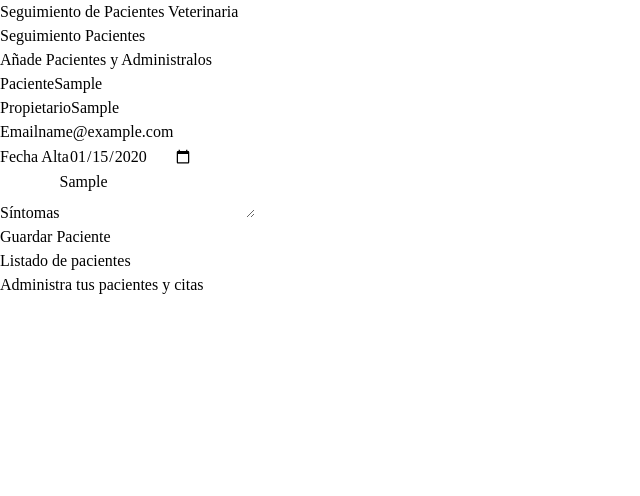
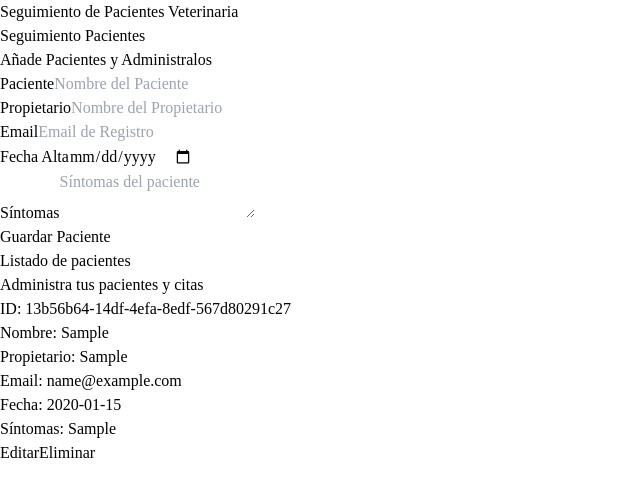
Before and after one commit to BryanLlana/Admin_patients, a React (Vite) app: page / in a window 1280 px wide. Both pictures are taken after typing "Sample", "Sample", "name@example.com", "2020-01-15", "Sample" into the empty fields and a click on the input "Guardar Paciente". Shown: the top 496 px of the page, without its empty margins (0-640 px from the left). Built offline with nearby package versions, Linux system fonts and the light colour scheme.

Commit message:
List patients ready

```diff
--- /dev/null
+++ b/src/components/PatientDetailItem.tsx
@@ -0,0 +1,14 @@
+type Props = {
+  label: string,
+  data: string
+}
+
+const PatientDetailItem = ({label, data}: Props) => {
+  return (
+    <p className="font-bold mb-1 text-gray-700 uppercase">{label}:
+      <span className="font-normal normal-case"> {data}</span>
+    </p>
+  )
+}
+
+export default PatientDetailItem
--- /dev/null
+++ b/src/components/PatientDetails.tsx
@@ -0,0 +1,35 @@
+import { PatientWithId } from "../types"
+import PatientDetailItem from "./PatientDetailItem"
+
+type Props = {
+  patient: PatientWithId
+}
+
+const PatientDetails = ({patient}: Props) => {
+  const { id, name, caretaker, date, email, symptoms } = patient
+  return (
+    <div className="mx-5 my-5 px-5 py-5 bg-white shadow-md rounded-xl">
+      <PatientDetailItem label="ID" data={id} />
+      <PatientDetailItem label="Nombre" data={name} />
+      <PatientDetailItem label="Propietario" data={caretaker} />
+      <PatientDetailItem label="Email" data={email} />
+      <PatientDetailItem label="Fecha" data={date.toString()} />
+      <PatientDetailItem label="Síntomas" data={symptoms} />
+
+      <div className="flex gap-10 mt-5">
+        <button
+          type="button"
+          className="py-2 px-10 bg-indigo-600 hover:bg-indigo-700 text-white font-bold rounded-lg"
+        >Editar
+        </button>
+        <button
+          type="button"
+          className="py-2 px-10 bg-red-600 hover:bg-red-700 text-white font-bold rounded-lg"
+        >Eliminar
+        </button>
+      </div>
+    </div>
+  )
+}
+
+export default PatientDetails
--- a/src/components/PatientForm.tsx
+++ b/src/components/PatientForm.tsx
@@ -5,10 +5,11 @@ import { usePatientStore } from '../store'
 
 const PatientForm = () => {
   const addPatient = usePatientStore(state => state.addPatient)
-  const { register, handleSubmit, formState: { errors } } = useForm<Patient>()
+  const { register, handleSubmit, formState: { errors }, reset } = useForm<Patient>()
 
   const registerPatient = (data: Patient) => {
     addPatient(data)
+    reset()
   }
 
   return (
--- a/src/components/PatientsList.tsx
+++ b/src/components/PatientsList.tsx
@@ -1,7 +1,13 @@
+import { useEffect } from "react"
 import { usePatientStore } from "../store"
+import PatientDetails from "./PatientDetails"
 
 const PatientsList = () => {
   const patients = usePatientStore(state => state.patients)
+
+  useEffect(() => {
+    localStorage.setItem('patients', JSON.stringify(patients))
+  }, [patients])
 
   return (
     <div className="md:w-1/2 lg:w-3/5 md:h-screen overflow-y-scroll">
@@ -19,6 +25,9 @@ const PatientsList = () => {
             Administra tus
             <span className="text-indigo-600 font-bold"> pacientes y citas</span>
           </p>
+          {patients.map(patient => (
+            <PatientDetails key={patient.id} patient={patient} />
+          ))}
         </>
       }
     </div>
--- a/src/store/index.ts
+++ b/src/store/index.ts
@@ -7,8 +7,13 @@ type PatientState = {
   addPatient: (data: Patient) => void
 }
 
+const getLocalStoragePatients = (): PatientWithId[] => {
+  const patients = localStorage.getItem('patients')
+  return patients ? JSON.parse(patients) : []
+}
+
 export const usePatientStore = create<PatientState>((set) => ({
-  patients: [],
+  patients: getLocalStoragePatients(),
   addPatient: (data) => {
     set(state => ({
       patients: [...state.patients, {...data, id: uuid()}]
```
